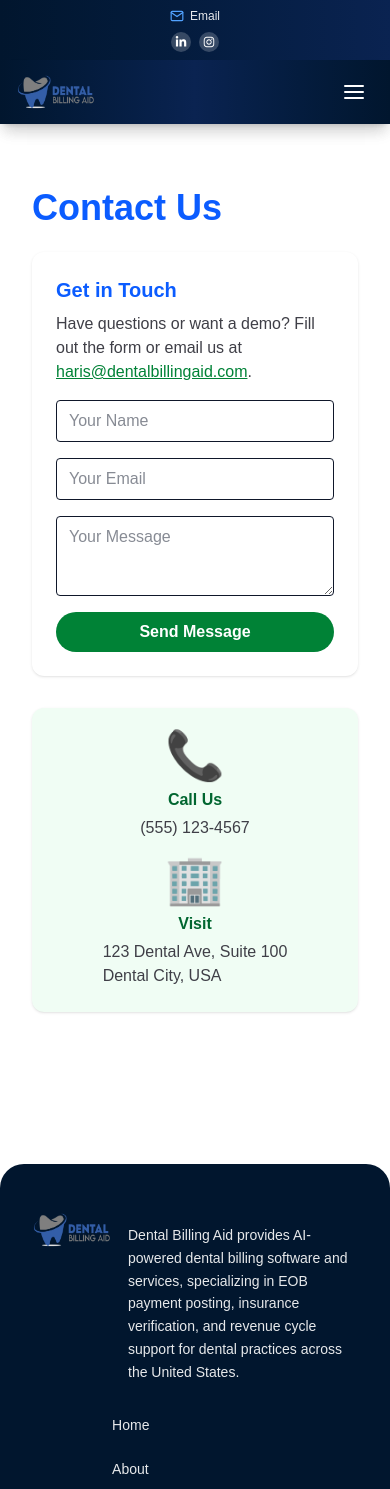
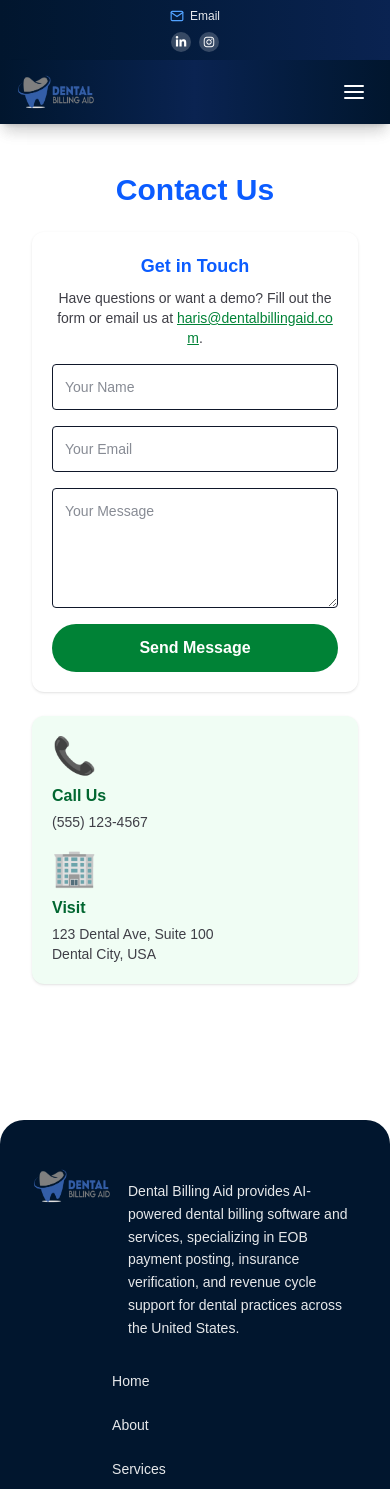
Before and after one commit to haris1994hk/Dental-Billing-website, a Next.js app: page /contact in a window 390 px wide. Shown: the top 1489 px of the page. Built offline with nearby package versions, Linux system fonts and the light colour scheme.

Commit message:
responsive

```diff
--- a/src/app/contact/page.tsx
+++ b/src/app/contact/page.tsx
@@ -4,29 +4,29 @@ import { ScrollAnimatedSection } from '../components/ScrollAnimatedSection';
 
 export default function Contact() {
   return (
-    <div className="max-w-4xl mx-auto py-16 px-4">
+    <div className="max-w-6xl mx-auto py-12 sm:py-16 px-4 sm:px-6">
       <ScrollAnimatedSection animation="fadeInUp">
-        <h1 className="text-4xl font-bold mb-6 text-green-800 dark:text-green-400">Contact Us</h1>
+        <h1 className="text-3xl sm:text-4xl font-bold mb-6 text-green-800 dark:text-green-400 text-center sm:text-left">Contact Us</h1>
       </ScrollAnimatedSection>
       <ScrollAnimatedSection animation="fadeInLeft" delay={200}>
-        <div className="grid md:grid-cols-2 gap-8 mb-10">
-          <div className="bg-white dark:bg-zinc-900 rounded-xl shadow p-6">
-            <h2 className="text-xl font-semibold mb-2 text-green-700">Get in Touch</h2>
-            <p className="text-zinc-700 dark:text-zinc-200 mb-2">Have questions or want a demo? Fill out the form or email us at <a href='mailto:haris@dentalbillingaid.com' className='text-green-700 underline'>haris@dentalbillingaid.com</a>.</p>
+        <div className="grid grid-cols-1 lg:grid-cols-2 gap-6 sm:gap-8 mb-10">
+          <div className="bg-white dark:bg-zinc-900 rounded-xl shadow p-5 sm:p-6">
+            <h2 className="text-lg sm:text-xl font-semibold mb-2 text-green-700 text-center sm:text-left">Get in Touch</h2>
+            <p className="text-zinc-700 dark:text-zinc-200 mb-2 text-sm sm:text-base text-center sm:text-left">Have questions or want a demo? Fill out the form or email us at <a href='mailto:haris@dentalbillingaid.com' className='text-green-700 underline break-all'>haris@dentalbillingaid.com</a>.</p>
             <form className="flex flex-col gap-4 mt-4">
-              <input type="text" placeholder="Your Name" className="rounded border px-3 py-2" />
-              <input type="email" placeholder="Your Email" className="rounded border px-3 py-2" />
-              <textarea placeholder="Your Message" className="rounded border px-3 py-2 min-h-[80px]" />
-              <button className="px-6 py-2 rounded-full bg-green-700 text-white font-semibold hover:bg-green-800 transition">Send Message</button>
+              <input type="text" placeholder="Your Name" className="rounded border px-3 py-3 text-sm sm:text-base w-full" />
+              <input type="email" placeholder="Your Email" className="rounded border px-3 py-3 text-sm sm:text-base w-full" />
+              <textarea placeholder="Your Message" className="rounded border px-3 py-3 min-h-[120px] text-sm sm:text-base w-full" />
+              <button className="px-6 py-3 rounded-full bg-green-700 text-white font-semibold hover:bg-green-800 transition w-full sm:w-auto sm:self-start">Send Message</button>
             </form>
           </div>
-          <div className="bg-green-50 dark:bg-zinc-900 rounded-xl shadow p-6 flex flex-col items-center justify-center">
-            <div className="text-5xl mb-2">📞</div>
+          <div className="bg-green-50 dark:bg-zinc-900 rounded-xl shadow p-5 sm:p-6 flex flex-col items-start sm:items-center justify-center text-left sm:text-center">
+            <div className="text-4xl sm:text-5xl mb-2">📞</div>
             <div className="font-bold text-green-800 mb-1">Call Us</div>
-            <div className="text-zinc-700 dark:text-zinc-200 mb-4">(555) 123-4567</div>
-            <div className="text-5xl mb-2">🏢</div>
+            <div className="text-zinc-700 dark:text-zinc-200 mb-4 text-sm sm:text-base">(555) 123-4567</div>
+            <div className="text-4xl sm:text-5xl mb-2">🏢</div>
             <div className="font-bold text-green-800 mb-1">Visit</div>
-            <div className="text-zinc-700 dark:text-zinc-200">123 Dental Ave, Suite 100<br />Dental City, USA</div>
+            <div className="text-zinc-700 dark:text-zinc-200 text-sm sm:text-base">123 Dental Ave, Suite 100<br />Dental City, USA</div>
           </div>
         </div>
       </ScrollAnimatedSection>
--- a/src/app/home/DentalBillingAidFeature.tsx
+++ b/src/app/home/DentalBillingAidFeature.tsx
@@ -134,15 +134,15 @@ export default function DentalBillingAidFeature() {
             </div>
 
             {/* CTA Button */}
-            <div className="mt-10 flex gap-4">
+            <div className="mt-10 flex flex-col sm:flex-row gap-4 w-full max-w-xl">
               <a
                 href="#contact"
-                className="inline-flex items-center gap-2 bg-blue-600 text-white font-semibold py-3 px-8 rounded-full hover:bg-blue-700 transition-all duration-300 shadow-lg hover:shadow-xl transform hover:scale-105 active:scale-95"
+                className="inline-flex w-full sm:w-auto items-center justify-center gap-2 bg-blue-600 text-white font-semibold py-3 px-8 rounded-full hover:bg-blue-700 transition-all duration-300 shadow-lg hover:shadow-xl transform hover:scale-105 active:scale-95"
               >
                 <span>Get Started Today</span>
                 <span>→</span>
               </a>
-              <button className="inline-flex items-center gap-2 bg-white text-blue-600 font-semibold py-3 px-8 rounded-full border-2 border-blue-600 hover:bg-blue-50 transition-all duration-300">
+              <button className="inline-flex w-full sm:w-auto items-center justify-center gap-2 bg-white text-blue-600 font-semibold py-3 px-8 rounded-full border-2 border-blue-600 hover:bg-blue-50 transition-all duration-300">
                 <span>Learn More</span>
               </button>
             </div>
--- a/src/app/home/HeroSection.tsx
+++ b/src/app/home/HeroSection.tsx
@@ -41,12 +41,12 @@ export default function HeroSection() {
                 Identify billing leaks in seconds. Our futuristic AI engine processes EOBs with precision, cutting manual work by 90% for high-volume US clinics.
               </p>
 
-              <div className="flex flex-col sm:flex-row gap-4">
+              <div className="flex flex-col sm:flex-row gap-3 sm:gap-4 w-full max-w-xl">
                 <a
                   href="https://calendly.com/haris-1994-hk/30min"
                   target="_blank"
                   rel="noopener noreferrer"
-                  className="bg-[#010b1a]0 text-white font-bold py-4 px-8 rounded-xl hover:bg-[#010b1a]0 transition-all transform hover:scale-105 shadow-[0_0_20px_rgba(37,99,235,0.4)] text-center"
+                  className="w-full sm:w-auto inline-flex items-center justify-center bg-[#010b1a]0 text-white font-bold py-4 px-6 sm:px-8 rounded-xl hover:bg-[#010b1a]0 transition-all transform hover:scale-105 shadow-[0_0_20px_rgba(37,99,235,0.4)] text-center"
                 >
                   Get A Demo
                 </a>
@@ -54,7 +54,7 @@ export default function HeroSection() {
                   href="https://calendly.com/haris-1994-hk/30min"
                   target="_blank"
                   rel="noopener noreferrer"
-                  className="bg-[#010b1a]/5 border border-white/10 backdrop-blur-md text-white font-bold py-4 px-8 rounded-xl hover:bg-[#010b1a]/10 transition-all text-center"
+                  className="w-full sm:w-auto inline-flex items-center justify-center bg-[#010b1a]/5 border border-white/10 backdrop-blur-md text-white font-bold py-4 px-6 sm:px-8 rounded-xl hover:bg-[#010b1a]/10 transition-all text-center"
                 >
                   See AI In Action
                 </a>
```
Also changed, not shown: src/app/components/ContactForm.tsx (+13 -11 lines).
